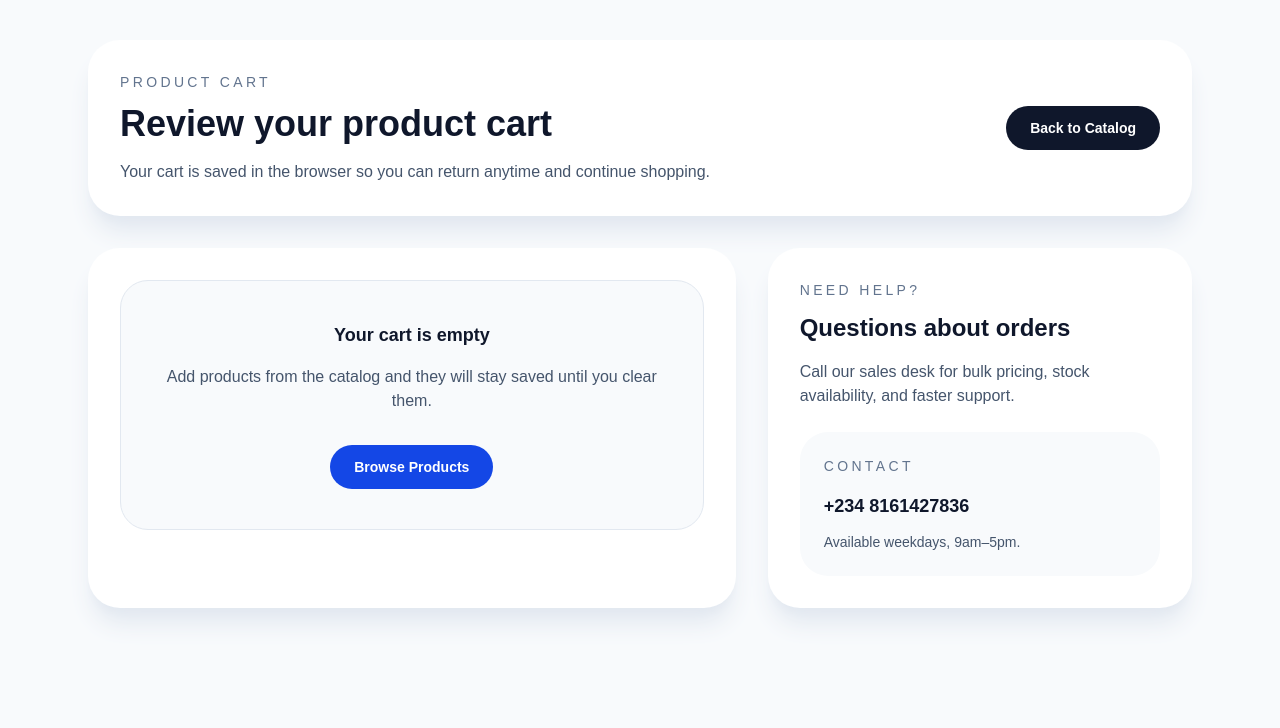
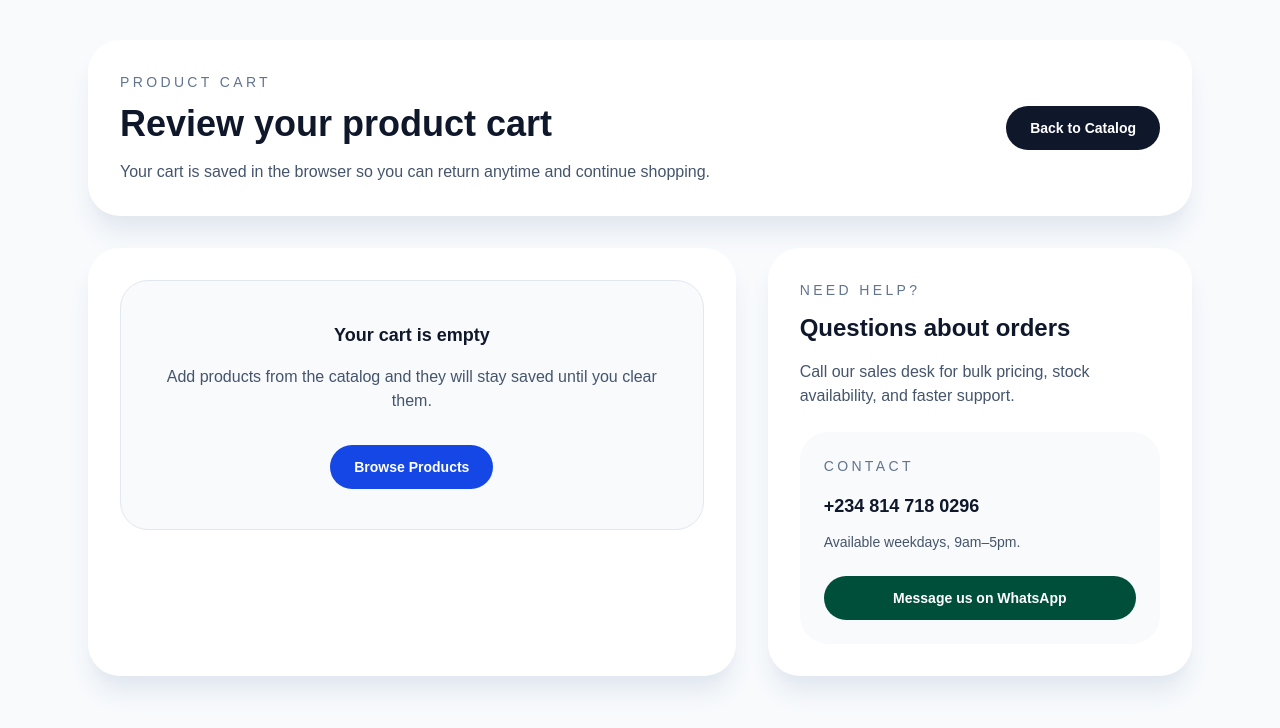
Before and after one commit to goodnesslazarus/nalis-pharmaceuticals, a Next.js app: page /products/cart in a window 1280 px wide. Shown: the top 728 px of the page. Built offline with nearby package versions, Linux system fonts and the light colour scheme.

Commit message:
Update cart contact number and WhatsApp message

```diff
--- a/src/app/products/cart/page.js
+++ b/src/app/products/cart/page.js
@@ -123,8 +123,16 @@ export default function CartPage() {
             </div>
             <div className="rounded-[28px] bg-slate-50 p-6">
               <p className="text-sm uppercase tracking-[0.24em] text-slate-500">Contact</p>
-              <p className="mt-4 text-lg font-semibold text-slate-900">+234 8161427836</p>
+              <p className="mt-4 text-lg font-semibold text-slate-900">+234 814 718 0296</p>
               <p className="mt-3 text-sm text-slate-600">Available weekdays, 9am–5pm.</p>
+              <a
+                href="https://wa.me/2348147180296?text=Hello%2C%20I%20would%20like%20to%20place%20a%20product%20order.%20Please%20send%20me%20a%20quote%20and%20delivery%20details."
+                target="_blank"
+                rel="noreferrer"
+                className="mt-6 inline-flex w-full items-center justify-center rounded-3xl bg-emerald-900 px-5 py-3 text-sm font-semibold text-white transition hover:bg-emerald-800"
+              >
+                Message us on WhatsApp
+              </a>
             </div>
           </aside>
         </div>
--- a/src/app/products/page.js
+++ b/src/app/products/page.js
@@ -122,7 +122,7 @@ const categories = [
   "All Products",
   "Pain Management",
   "Vitamins & Immunity",
-  "Antimalarial",
+  "Antimalaria",
   "Cold & Flu",
   "Cough & Congestion",
   "Respiratory",
```
